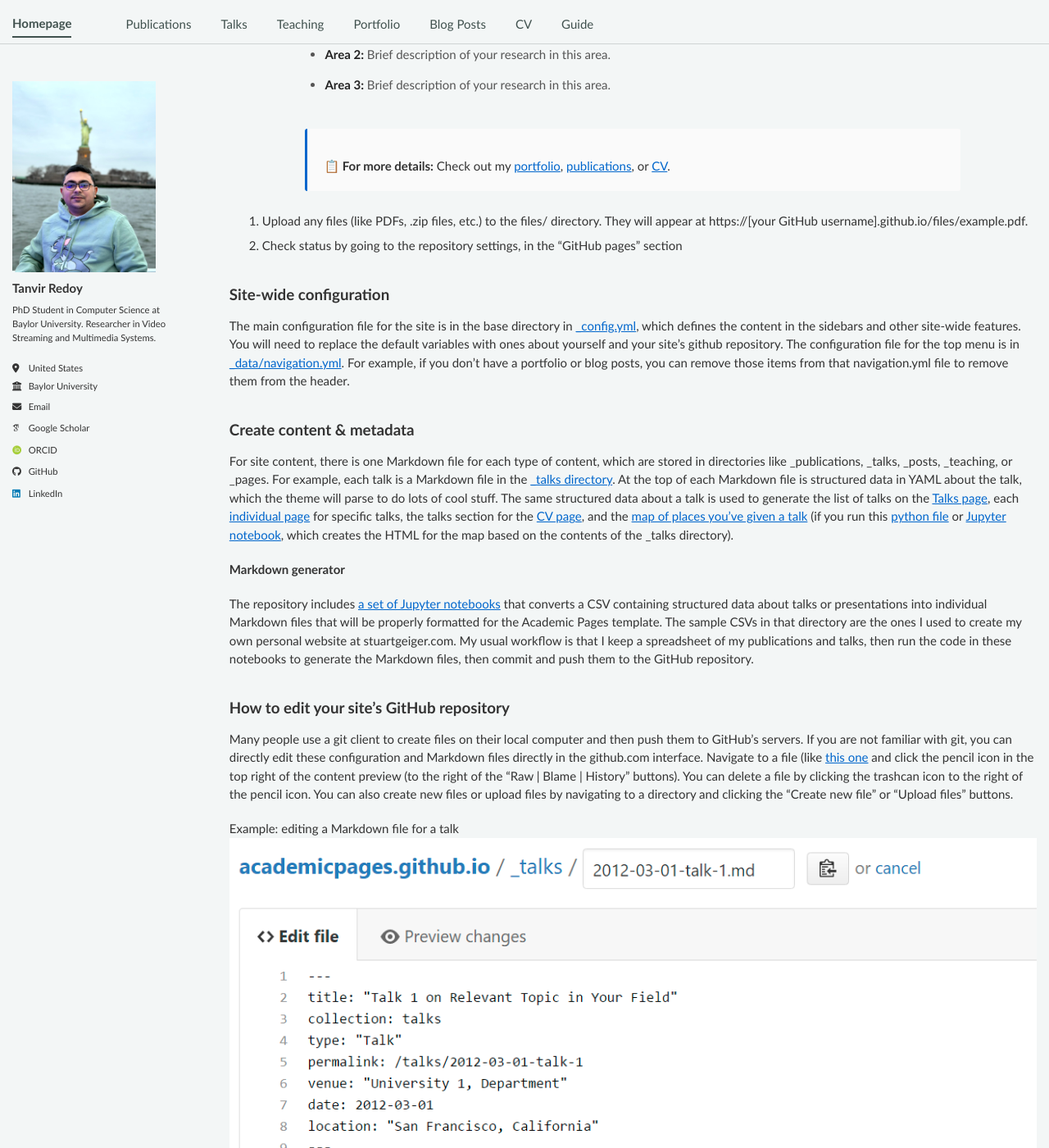
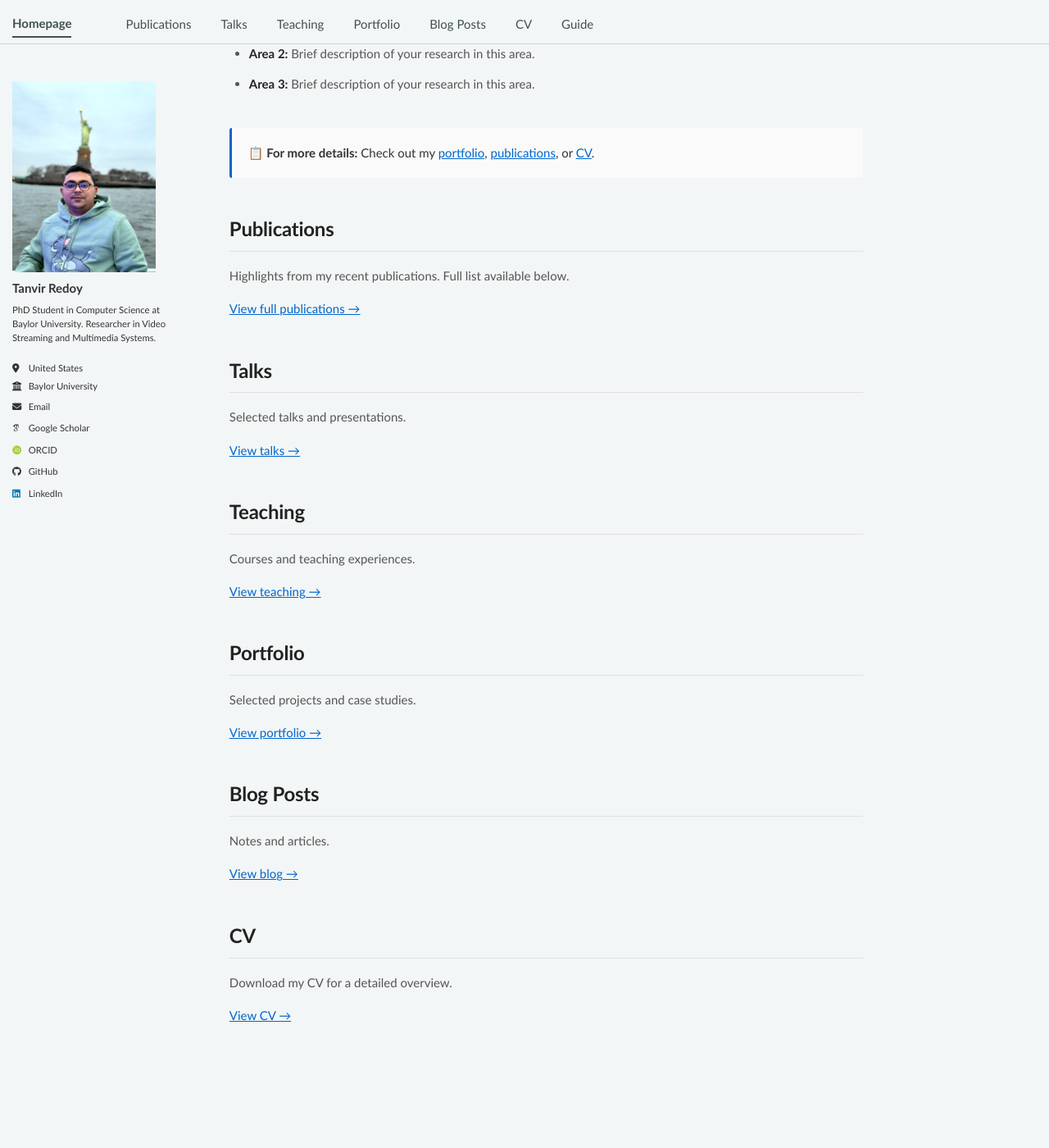
Before and after one commit to tanvir-redoy/tanvir-redoy.github.io, a Jekyll site: the page built from _pages/about.md, in a window 1280 px wide and 1400 px high, scrolled down 578 px. Shown: the whole window at 82% size. Built offline with Jekyll 4.4.1, drawn with Linux system fonts in a browser that asks for light colours; some web fonts are replaced; a script bundle is joined from its source files by our own code; library files that are not in the unit come from our copies; after the commit the page ends 1892 px from its top, so only the background shows below that; some of the changed text lies outside the part shown.

Commit message:
feat: enable in-page navigation with anchor targets and section stubs

```diff
--- a/_pages/about.md
+++ b/_pages/about.md
@@ -157,7 +156,7 @@ a:hover {
     </div>
   </div>
 
-  <div class="about-section">
+  <div class="about-section" id="about">
     <h2>About</h2>
     <p>
       Welcome to my academic portfolio. I am a researcher and scholar focused on [your research area].
@@ -169,7 +168,7 @@ a:hover {
     </p>
   </div>
 
-  <div class="about-section">
+  <div class="about-section" id="research">
     <h2>Research Focus</h2>
     <p>
       My research spans multiple areas within [field]. I focus on:
@@ -184,35 +183,45 @@ a:hover {
   <div class="highlight-box">
     <p>
       <strong>📋 For more details:</strong>
-      Check out my <a href="/portfolio/">portfolio</a>,
-      <a href="/publications/">publications</a>, or
-      <a href="/cv/">CV</a>.
+      Check out my <a href="#portfolio">portfolio</a>,
+      <a href="#publications">publications</a>, or
+      <a href="#cv">CV</a>.
     </p>
   </div>
+
+  <div class="about-section" id="publications">
+    <h2>Publications</h2>
+    <p>Highlights from my recent publications. Full list available below.</p>
+    <p><a href="/publications/">View full publications →</a></p>
+  </div>
+
+  <div class="about-section" id="talks">
+    <h2>Talks</h2>
+    <p>Selected talks and presentations.</p>
+    <p><a href="/talks/">View talks →</a></p>
+  </div>
+
+  <div class="about-section" id="teaching">
+    <h2>Teaching</h2>
+    <p>Courses and teaching experiences.</p>
+    <p><a href="/teaching/">View teaching →</a></p>
+  </div>
+
+  <div class="about-section" id="portfolio">
+    <h2>Portfolio</h2>
+    <p>Selected projects and case studies.</p>
+    <p><a href="/portfolio/">View portfolio →</a></p>
+  </div>
+
+  <div class="about-section" id="blog">
+    <h2>Blog Posts</h2>
+    <p>Notes and articles.</p>
+    <p><a href="/year-archive/">View blog →</a></p>
+  </div>
+
+  <div class="about-section" id="cv">
+    <h2>CV</h2>
+    <p>Download my CV for a detailed overview.</p>
+    <p><a href="/cv/">View CV →</a></p>
+  </div>
 </div>
-1. Upload any files (like PDFs, .zip files, etc.) to the files/ directory. They will appear at https://[your GitHub username].github.io/files/example.pdf.
-1. Check status by going to the repository settings, in the "GitHub pages" section
-
-Site-wide configuration
-------
-The main configuration file for the site is in the base directory in [_config.yml](https://github.com/academicpages/academicpages.github.io/blob/master/_config.yml), which defines the content in the sidebars and other site-wide features. You will need to replace the default variables with ones about yourself and your site's github repository. The configuration file for the top menu is in [_data/navigation.yml](https://github.com/academicpages/academicpages.github.io/blob/master/_data/navigation.yml). For example, if you don't have a portfolio or blog posts, you can remove those items from that navigation.yml file to remove them from the header.
-
-Create content & metadata
-------
-For site content, there is one Markdown file for each type of content, which are stored in directories like _publications, _talks, _posts, _teaching, or _pages. For example, each talk is a Markdown file in the [_talks directory](https://github.com/academicpages/academicpages.github.io/tree/master/_talks). At the top of each Markdown file is structured data in YAML about the talk, which the theme will parse to do lots of cool stuff. The same structured data about a talk is used to generate the list of talks on the [Talks page](https://academicpages.github.io/talks), each [individual page](https://academicpages.github.io/talks/2012-03-01-talk-1) for specific talks, the talks section for the [CV page](https://academicpages.github.io/cv), and the [map of places you've given a talk](https://academicpages.github.io/talkmap.html) (if you run this [python file](https://github.com/academicpages/academicpages.github.io/blob/master/talkmap.py) or [Jupyter notebook](https://github.com/academicpages/academicpages.github.io/blob/master/talkmap.ipynb), which creates the HTML for the map based on the contents of the _talks directory).
-
-**Markdown generator**
-
-The repository includes [a set of Jupyter notebooks](https://github.com/academicpages/academicpages.github.io/tree/master/markdown_generator
-) that converts a CSV containing structured data about talks or presentations into individual Markdown files that will be properly formatted for the Academic Pages template. The sample CSVs in that directory are the ones I used to create my own personal website at stuartgeiger.com. My usual workflow is that I keep a spreadsheet of my publications and talks, then run the code in these notebooks to generate the Markdown files, then commit and push them to the GitHub repository.
-
-How to edit your site's GitHub repository
-------
-Many people use a git client to create files on their local computer and then push them to GitHub's servers. If you are not familiar with git, you can directly edit these configuration and Markdown files directly in the github.com interface. Navigate to a file (like [this one](https://github.com/academicpages/academicpages.github.io/blob/master/_talks/2012-03-01-talk-1.md) and click the pencil icon in the top right of the content preview (to the right of the "Raw | Blame | History" buttons). You can delete a file by clicking the trashcan icon to the right of the pencil icon. You can also create new files or upload files by navigating to a directory and clicking the "Create new file" or "Upload files" buttons.
-
-Example: editing a Markdown file for a talk
-![Editing a Markdown file for a talk](/images/editing-talk.png)
-
-For more info
-------
-More info about configuring Academic Pages can be found in [the guide](https://academicpages.github.io/markdown/), the [growing wiki](https://github.com/academicpages/academicpages.github.io/wiki), and you can always [ask a question on GitHub](https://github.com/academicpages/academicpages.github.io/discussions). The [guides for the Minimal Mistakes theme](https://mmistakes.github.io/minimal-mistakes/docs/configuration/) (which this theme was forked from) might also be helpful.
```
Also changed, not shown: other parts of _pages/about.md (+0 -1 lines), _data/navigation.yml (+6 -6 lines).
